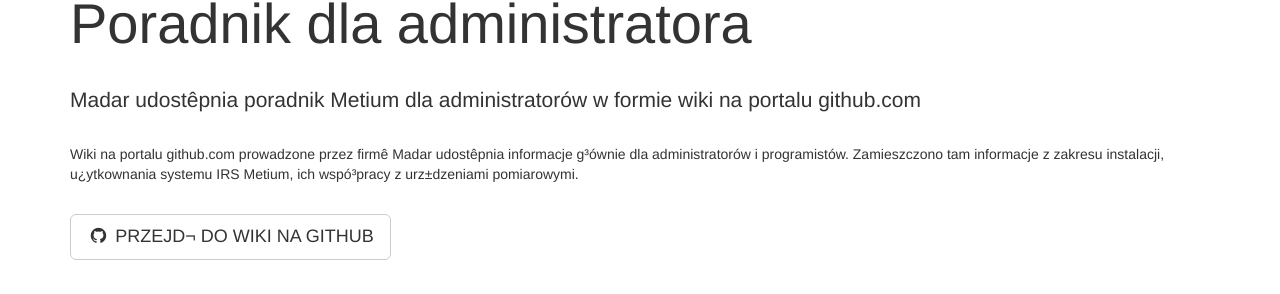
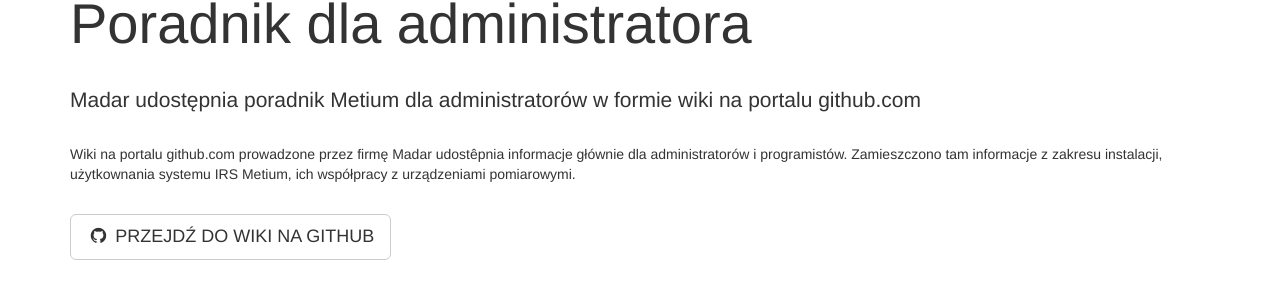
Before and after one commit to MetiumIoT/Metium, a plain HTML site: page index.html in a window 1280 px wide. Shown: the part 588-882 px from the top of the page. Drawn offline with Linux system fonts and the light colour scheme.

Commit message:
Update index.html

```diff
--- a/index.html
+++ b/index.html
@@ -73,12 +73,12 @@
             <div class="row">
                 <div class="col-lg-12">
                     <h1 class="section-heading">Poradnik dla administratora</h1>
-                    <p class="lead section-lead">Madar udostêpnia poradnik Metium dla administratorów w formie wiki na portalu github.com</p>
-                    <p class="section-paragraph">Wiki na portalu github.com prowadzone przez firmê Madar udostêpnia informacje g³ównie dla administratorów i programistów. Zamieszczono tam informacje z zakresu instalacji, u¿ytkownania systemu IRS Metium, ich wspó³pracy z urz±dzeniami pomiarowymi.</p>
+                    <p class="lead section-lead">Madar udostępnia poradnik Metium dla administratorów w formie wiki na portalu github.com</p>
+                    <p class="section-paragraph">Wiki na portalu github.com prowadzone przez firmę Madar udostêpnia informacje głównie dla administratorów i programistów. Zamieszczono tam informacje z zakresu instalacji, użytkownania systemu IRS Metium, ich współpracy z urządzeniami pomiarowymi.</p>
 					<p>
 					<ul class="list-inline intro-social-buttons">
                             <li>
-                                <a href="https://github.com/MetiumIoT/Metium/wiki" class="btn btn-default btn-lg"><i class="fa fa-github fa-fw"></i> <span class="network-name">PRZEJD¬ DO WIKI NA GITHUB</span></a>
+                                <a href="https://github.com/MetiumIoT/Metium/wiki" class="btn btn-default btn-lg"><i class="fa fa-github fa-fw"></i> <span class="network-name">PRZEJDŹ DO WIKI NA GITHUB</span></a>
                             </li>
                         </ul></p>
 
```
